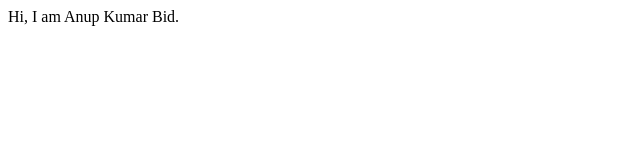
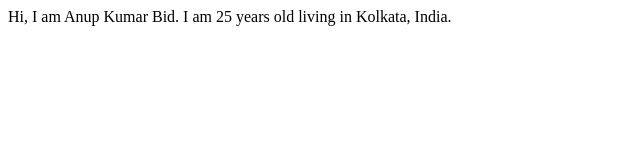
Before and after one commit to anupkrbid/anupkrbid, a plain HTML site: page index.html in a window 1280 px wide. Shown: the whole page, without its empty margins (0-640 px from the left). Drawn offline with Linux system fonts and the light colour scheme.

Commit message:
feat: Update index.html

```diff
--- a/index.html
+++ b/index.html
@@ -7,6 +7,6 @@
     <title>Anup Kumar Bid</title>
 </head>
 <body>
-    Hi, I am Anup Kumar Bid.
+    Hi, I am Anup Kumar Bid. I am 25 years old living in Kolkata, India.
 </body>
 </html>
```
